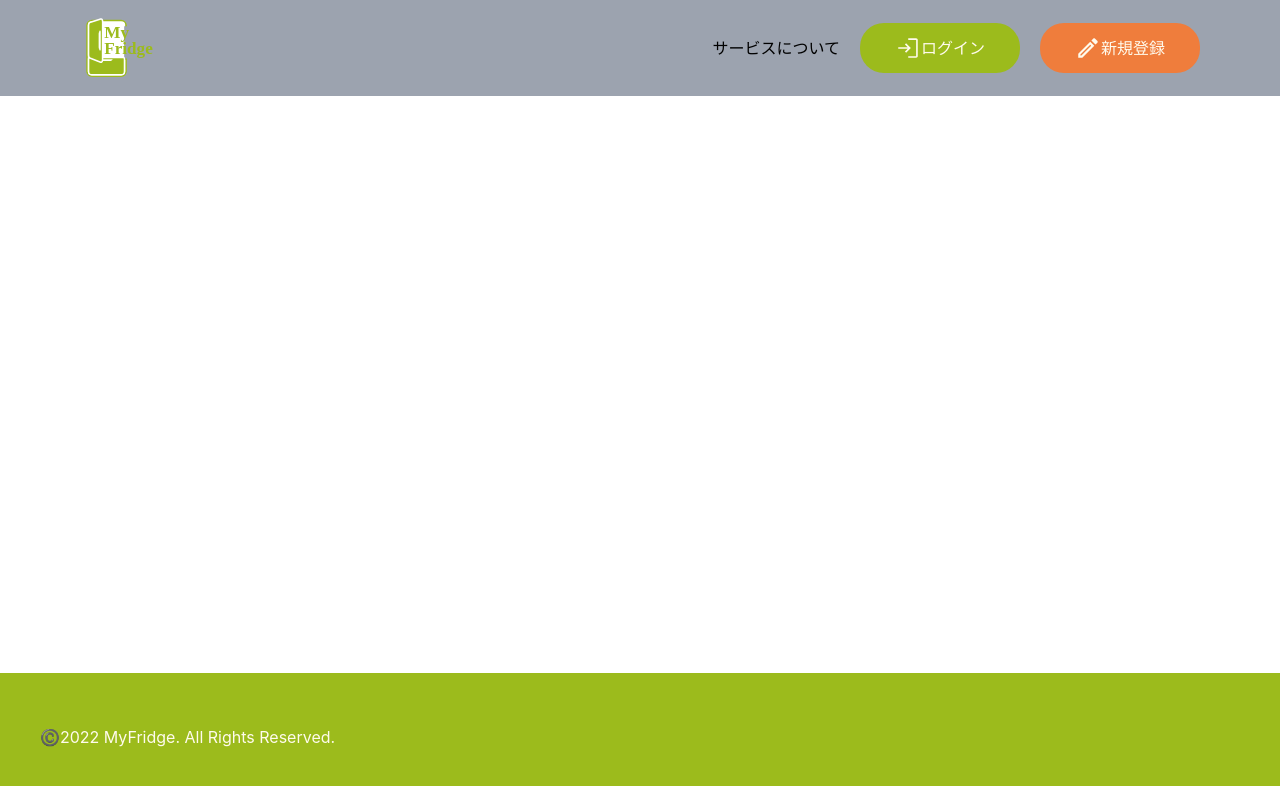
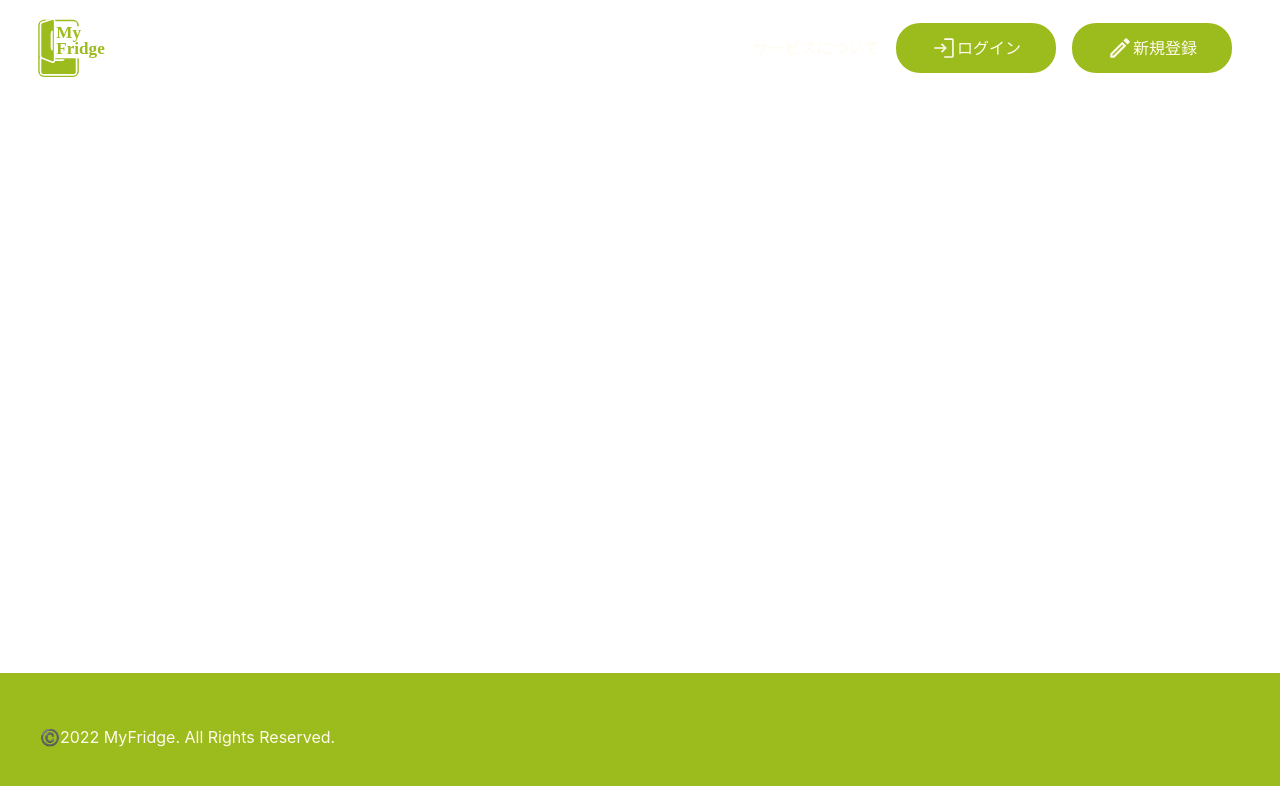
Before and after one commit to masaokaka/my-fridge-landingPage, a Next.js app in the folder src/: page / in a window 1280 px wide. Shown: the top 786 px of the page. Built offline with nearby package versions, Linux system fonts and the light colour scheme.

Commit message:
update:ボタンのデザインと表示非表示の実装

```diff
--- a/src/components/Footer/index.tsx
+++ b/src/components/Footer/index.tsx
@@ -5,7 +5,7 @@ import { memo } from 'react';
  * @returns コンポーネント
  */
 const Footer = memo(() => (
-  <footer className='w-full h-[127px] bg-green-main text-orange-main flex items-center absolute bottom-0'>
+  <footer className='w-full h-[127px] bg-custom-main text-custom-base flex items-center absolute bottom-0'>
     <p className="ml-10">©️2022 MyFridge. All Rights Reserved.</p>
   </footer>
 ));
--- a/src/components/Header/index.tsx
+++ b/src/components/Header/index.tsx
@@ -9,20 +9,21 @@ import Button from '../uiParts/Button';
  */
 const Header = (): JSX.Element => {
   const router = useRouter();
+  const isTopPage = router.pathname === '/';
   const isAboutPage = router.pathname === '/about';
   return (
-    <header className='py-2 px-20 flex justify-between items-center bg-gray-400'>
+    <header className='py-2 px-2 sm:px-[32px] flex justify-between items-center flex-wrap'>
       <Link href="/">
         <Image src="/logo.svg" alt="MyFridge Logo" width={80} height={80} />
       </Link>
-      <div className='flex items-center'>
+      <div className='flex items-center flex-wrap'>
         {!isAboutPage && (
           <Link href="/about" passHref>
-            <div className='text-base text-orange-150 cursor-pointer'>サービスについて</div>
+            <div className='mr-[16px] text-sm sm:text-base text-custom-base cursor-pointer'>サービスについて</div>
           </Link>
         )}
-        <Button className='ml-5' icon='/login.svg'>ログイン</Button>
-        <Button className='ml-5 bg-orange-sub' icon='/create.svg'>新規登録</Button>
+        <Button className='mr-[16px] my-2 text-sm sm:text-base' icon='/login.svg'>ログイン</Button>
+        <Button className={`${isTopPage ? 'hidden' : 'block'} sm:flex mr-[16px] my-2 bg-custom-accent text-sm sm:text-base`} icon='/create.svg'>新規登録</Button>
       </div>
     </header>
   )
--- a/src/components/uiParts/Button/index.tsx
+++ b/src/components/uiParts/Button/index.tsx
@@ -16,7 +16,7 @@ const Button = ({ children, id, className, type, icon, onClick }: ButtonProps):
   /* eslint-disable react/button-has-type */
   <button
     id={id}
-    className={`${className || ''} w-40 h-[50px] bg-green-main rounded-3xl text-orange-main flex justify-center items-center`}
+    className={`${className || ''} w-[120px] h-[40px] sm:w-[160px] sm:h-[50px] bg-custom-main rounded-3xl text-custom-base flex justify-center items-center`}
     onClick={onClick}
     type={type}
   >
--- a/src/tailwind.config.js
+++ b/src/tailwind.config.js
@@ -7,12 +7,10 @@ module.exports = {
   theme: {
     extend: {
       colors: {
-        orange: {
-          main: '#FFFBED', // メインカラー
-          sub: '#EF7D3C',
-        },
-        green: {
+        custom: {
           main: '#9CBB1C',
+          base: '#FFFBED',
+          accent: '#EF7D3C',
         },
       },
     },
```
